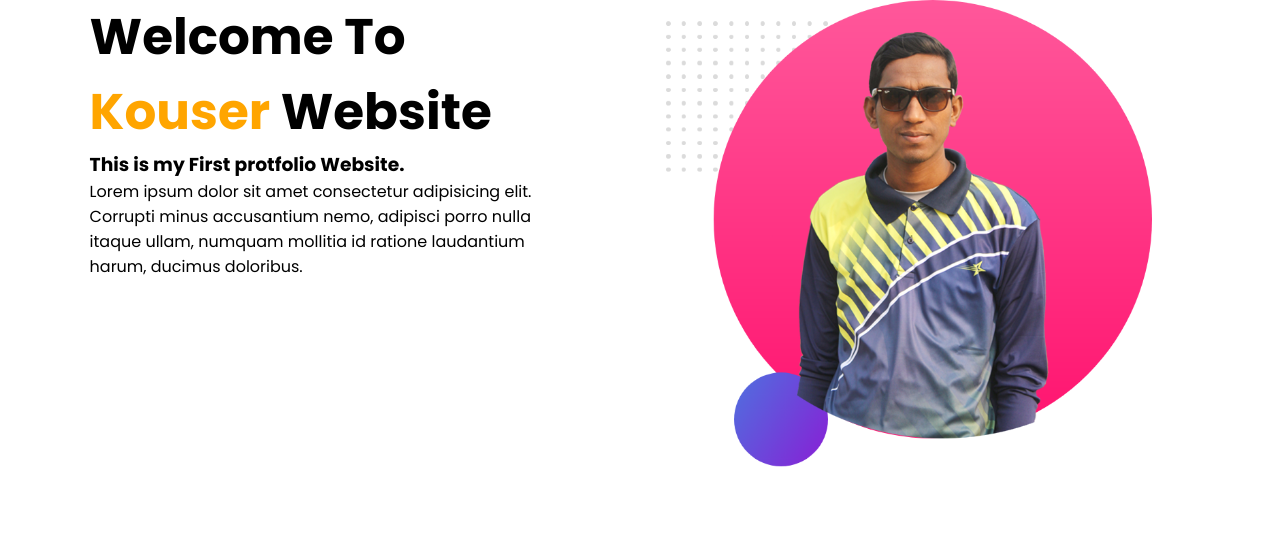
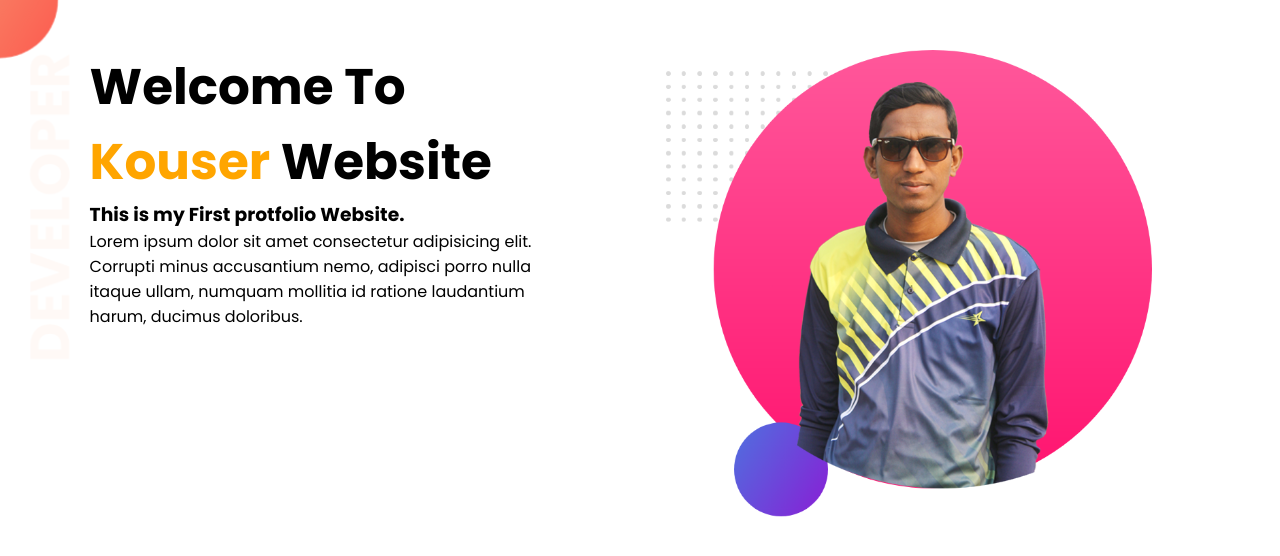
Before and after one commit to kouser-code/First-Protfolio-website, a plain HTML site: page index.html in a window 1280 px wide. Drawn offline with Linux system fonts and the light colour scheme.

Commit message:
back img

```diff
--- a/index.html
+++ b/index.html
@@ -8,7 +8,7 @@
   <link rel="stylesheet" href="style.css">
 </head>
 <body>
-  <section>
+  <section class="top-banner">
     <div class="half-width">
         <h1>Welcome To</h1>
         <h1><span class="name-highligte">Kouser</span> Website</h1>
--- a/style.css
+++ b/style.css
@@ -16,7 +16,15 @@ h1{
     float: left;
     margin-left: 5%;
     padding-left: 2%;
+    margin-top: 50px;
 }
 .half-width img{
     width: 100%;
 }
+.top-banner{
+    background-image: url(/images/top-banner.png);
+    background-repeat: no-repeat;
+}
+section{
+    height: 500px;
+}
```
